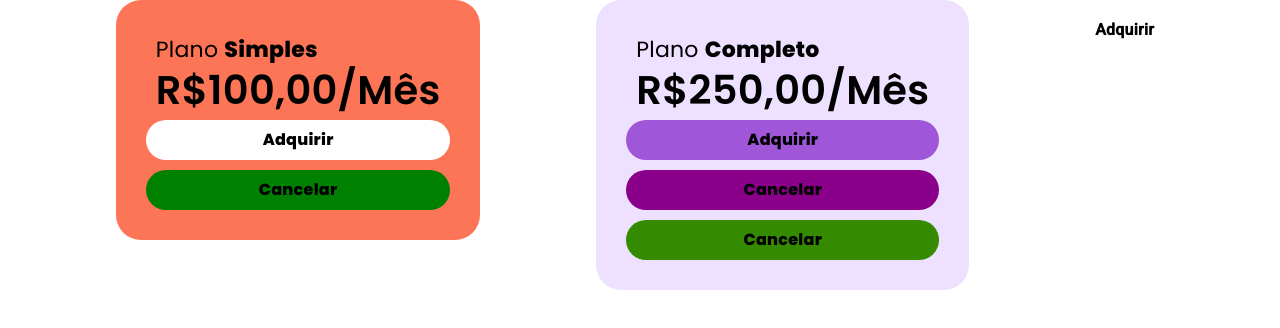
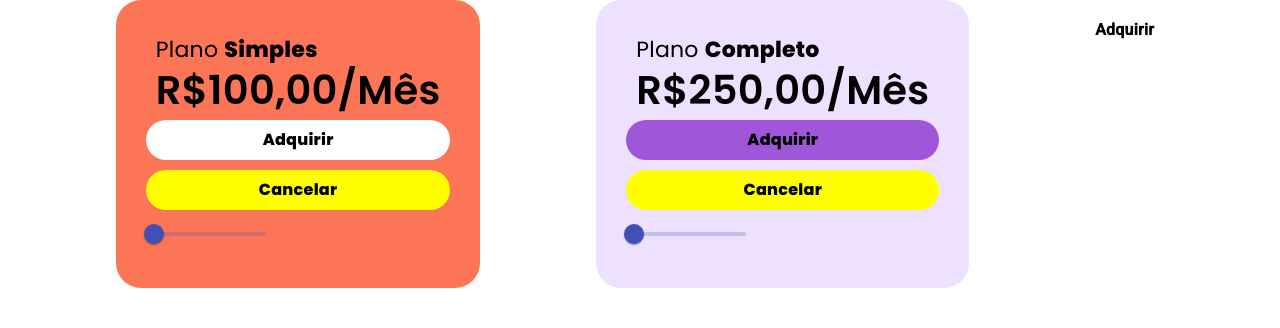
Before and after one commit to Albertinesilva/Curso-Angular, an Angular app: page / in a window 1280 px wide. Shown: the top 328 px of the page. Built offline with nearby package versions, Linux system fonts and the light colour scheme.

Commit message:
Terceira forma de uso com ::ng-deep e host (Componentes Externos)

```diff
--- a/src/app/card-roxo/card-roxo.component.html
+++ b/src/app/card-roxo/card-roxo.component.html
@@ -2,6 +2,9 @@
     <div class="card-roxo__plan card-roxo__item">Plano <b>Completo</b></div>
     <div class="card-roxo__price card-roxo__item">R$250,00/Mês</div>
     <app-card-roxo-button></app-card-roxo-button>
-    <app-card-button-cancel id="primeira-regra"></app-card-button-cancel>
-    <app-card-button-cancel id="segunda-regra"></app-card-button-cancel>
+    <app-card-button-cancel></app-card-button-cancel>
+
+    <mat-slider min="1" max="5" step="0.5" value="1.5">
+        <input matSliderThumb>
+    </mat-slider>
 </div>
--- a/src/app/card/card.component.html
+++ b/src/app/card/card.component.html
@@ -3,4 +3,8 @@
     <div class="card__price card__item">R${{ plano.infos.preco }},00/Mês</div>
     <app-card-button></app-card-button>
     <app-card-button-cancel></app-card-button-cancel>
+
+    <mat-slider min="1" max="5" step="0.5" value="1.5">
+        <input matSliderThumb>
+    </mat-slider>
 </div>
--- a/src/app/card/card.component.scss
+++ b/src/app/card/card.component.scss
@@ -21,6 +21,11 @@
     }
 }
 
+// ESSA REGRA SO VAI AFETAR PARA ESSE COMPONENTE (CARD) E NÃO DE FORMA GLOBAL
+:host ::ng-deep mat-slider .mdc-slider__track--active_fill {
+    border-color: yellowgreen !important;
+}
+
 //O ng-deep esta configurado para modo global, ou seja, ele irá afetar todos os componentes que estiverem dentro do componente pai (card.component.scss)
 // ::ng-deep .card-cancel-button {
 //     background-color: yellow !important;
--- a/src/styles.scss
+++ b/src/styles.scss
@@ -1,5 +1,5 @@
 /* You can add global styles to this file, and also import other style files */
-// @import "./styles/global.overrides";
+@import "./styles/global.overrides";
 
 html, body { height: 100%; }
 body { margin: 0; font-family: Roboto, "Helvetica Neue", sans-serif; }
```
Also changed, not shown: src/styles/_global.overrides.scss (+7 -0 lines).
